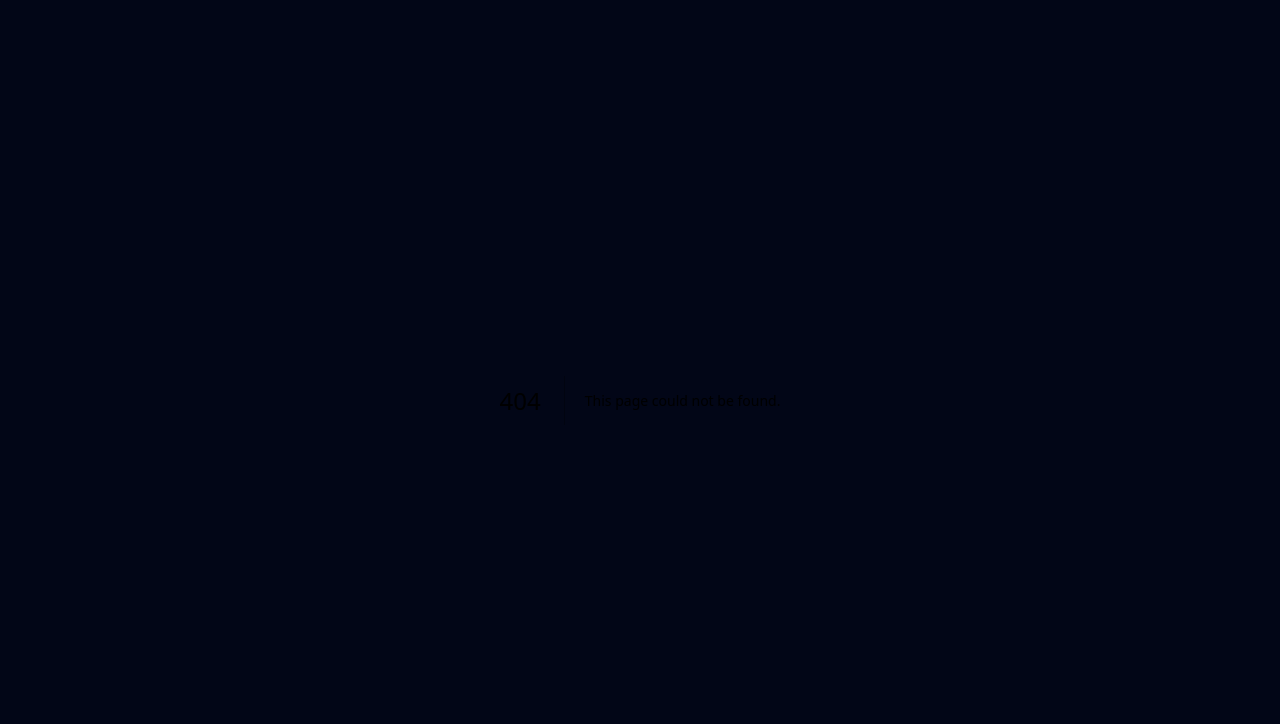
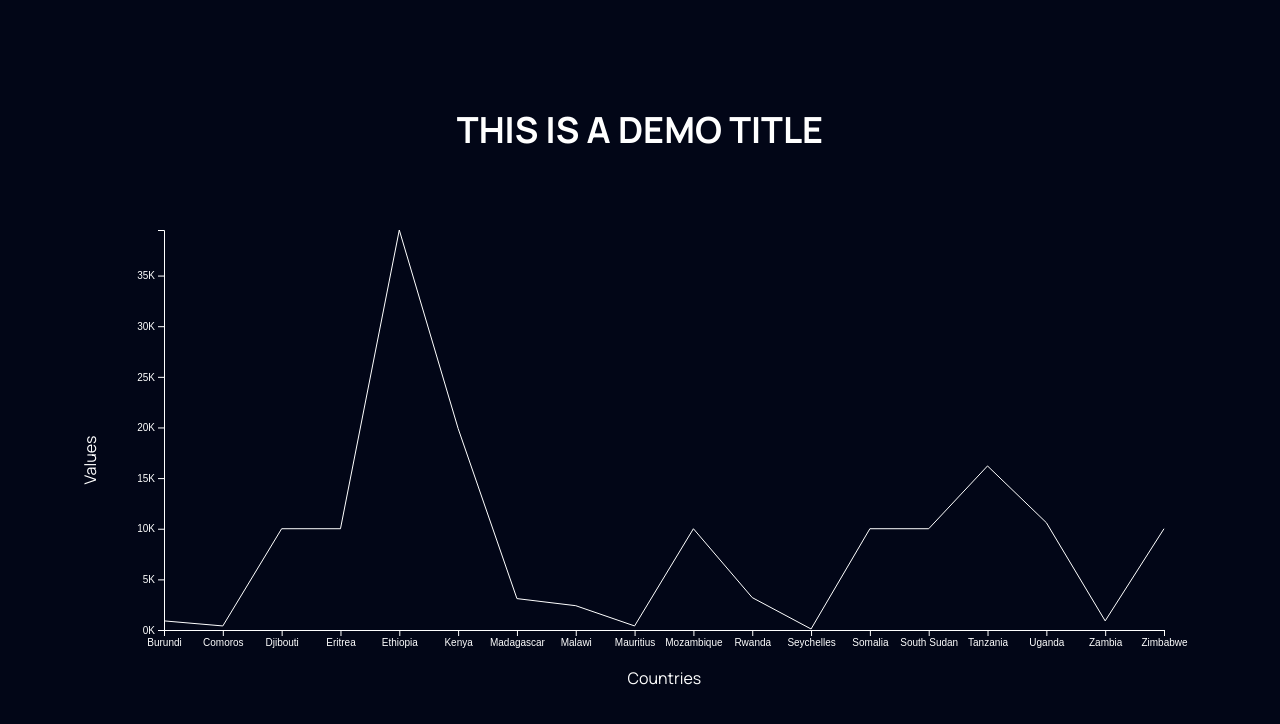
Before and after one commit to shafic-21/data-viz, a Next.js app: page /testLineGraph in a window 1280 px wide. Before the commit this address had no page. Shown: the top 724 px of the page. Built offline with nearby package versions, Linux system fonts and the light colour scheme.

Commit message:
made line graph and modified data

```diff
--- /dev/null
+++ b/app/components/DynamicLineGraph.jsx
@@ -0,0 +1,121 @@
+"use client";
+import React, { useEffect, useRef, useState } from "react";
+import { axisBottom, axisLeft, select, easeElastic } from "d3";
+import { scaleLinear, scaleBand, line, max } from "d3";
+
+const dataset = [
+  //testing with eastern values
+  { name: "Burundi", number: 0.9 },
+  { name: "Comoros", number: 0.4 },
+  { name: "Djibouti", number: 10 },
+  { name: "Eritrea", number: 10 },
+  { name: "Ethiopia", number: 39.5 },
+  { name: "Kenya", number: 19.9 },
+  { name: "Madagascar", number: 3.1 },
+  { name: "Malawi", number: 2.4 },
+  { name: "Mauritius", number: 0.4 },
+  { name: "Mozambique", number: 10 },
+  { name: "Rwanda", number: 3.2 },
+  { name: "Seychelles", number: 0.1 },
+  { name: "Somalia", number: 10 },
+  { name: "South Sudan", number: 10 },
+  { name: "Tanzania", number: 16.2 },
+  { name: "Uganda", number: 10.6 },
+  { name: "Zambia", number: 0.9 },
+  { name: "Zimbabwe", number: 10 },
+];
+
+const DynamicLineGraph = () => {
+  const title = "this is a demo title"; //title
+  const ylabel = "Values";
+  const xlabel = "Countries";
+  const svgRef = useRef(null);
+
+  const [data, setData] = useState(dataset); //for changing the dataset passed
+  const [selection, setSelection] = useState(null);
+
+  const dimensions = {
+    //the actual graph plot
+    charWidth: 1000,
+    charHeight: 400,
+    marginLeft: 50,
+  };
+
+  const maxValue = max(data, (d) => d.number); //dynamic height
+
+  let y = scaleLinear().domain([0, maxValue]).range([dimensions.charHeight, 0]); //vertical scale
+
+  let x = scaleBand() //horizontal scale
+    .domain(data.map((d) => d.name))
+    .range([0, dimensions.charWidth])
+    .paddingInner(1);
+
+  const yAxis = axisLeft(y).tickFormat((d) => `${d}K`); //template string for potential units
+  const xAxis = axisBottom(x);
+
+  useEffect(() => {
+    if (!selection) {
+      setSelection(select(svgRef.current));
+    } else {
+      selection
+        .append("g") //x axis
+        .call(xAxis)
+        .attr(
+          "transform",
+          `translate(${dimensions.marginLeft}, ${dimensions.charHeight})`
+        );
+      selection
+        .append("g") //yaxis
+        .call(yAxis)
+        .attr("transform", `translate(${dimensions.marginLeft})`);
+
+      const Myline = line(
+        //plot
+        (d) => x(d.name),
+        (d) => y(d.number)
+      );
+
+      const defaultline = line(//line before transition
+        (d) => x(d.name),
+        (d) => y(d.number*0)
+      );
+
+      selection //line
+        .append("path")
+        .datum(data)
+        .attr("d", defaultline)
+        .attr("transform", `translate(${dimensions.marginLeft},0)`)
+        .transition()
+        .duration(1000)
+        .attr("fill", "none")
+        .attr("stroke", "white")
+        .attr("stroke-width", 1)
+        .attr("d", Myline)
+        .attr("transform", `translate(${dimensions.marginLeft},0)`);
+    }
+  }, [selection]);
+
+  return (
+    <div className="">
+      {/* chart title */}
+      <h1 className="uppercase text-center mb-20 font-bold text-4xl">
+        {title}
+      </h1>
+      <div className="flex">
+        <div className="flex flex-col justify-center">
+          <h2 className="-rotate-90 h-fit w-full">{ylabel}</h2>
+        </div>
+        <div className="">
+          <svg
+            ref={svgRef}
+            width={dimensions.charWidth + 100}
+            height={dimensions.charHeight + 20}
+          ></svg>
+          <h2 className="text-center mt-4">{xlabel}</h2>
+        </div>
+      </div>
+    </div>
+  );
+};
+
+export default DynamicLineGraph;
--- /dev/null
+++ b/app/testLineGraph/page.jsx
@@ -0,0 +1,33 @@
+import React from 'react'
+import DynamicLineGraph from '../components/DynamicLineGraph'
+const dataset = [
+  //testing with eastern values
+  { name: "Burundi", number: 0.9 },
+  { name: "Comoros", number: 0.4 },
+  { name: "Djibouti", number: 10 },
+  { name: "Eritrea", number: 10 },
+  { name: "Ethiopia", number: 39.5 },
+  { name: "Kenya", number: 19.9 },
+  { name: "Madagascar", number: 3.1 },
+  { name: "Malawi", number: 2.4 },
+  { name: "Mauritius", number: 0.4 },
+  { name: "Mozambique", number: 10 },
+  { name: "Rwanda", number: 3.2 },
+  { name: "Seychelles", number: 0.1 },
+  { name: "Somalia", number: 10 },
+  { name: "South Sudan", number: 10 },
+  { name: "Tanzania", number: 16.2 },
+  { name: "Uganda", number: 10.6 },
+  { name: "Zambia", number: 0.9 },
+  { name: "Zimbabwe", number: 10 },
+];
+
+const page = () => {
+  return (
+    <div className='text-white grid place-items-center h-screen'>
+     <DynamicLineGraph CurrentData={dataset}/>
+    </div>
+  )
+}
+
+export default page
--- a/constants/index.ts
+++ b/constants/index.ts
@@ -101,6 +101,7 @@ export const regionList = [
   },
   {
     id: "northern-africa",
+    name: "Northern Africa",
     countries: [
       { name: "Algeria", image: "/images/algeria.webp" },
       { name: "Chad", image: "/images/chad.webp" },
--- a/tsconfig.json
+++ b/tsconfig.json
@@ -21,6 +21,6 @@
       "@/*": ["./*"]
     }
   },
-  "include": ["next-env.d.ts", "**/*.ts", "**/*.tsx", ".next/types/**/*.ts", "app/components/NewBubbleChart.jsx", "utils/index.js", "app/page.jsx", "app/components/BubbleChart.jsx"],
+  "include": ["next-env.d.ts", "**/*.ts", "**/*.tsx", ".next/types/**/*.ts", "app/components/NewBubbleChart.jsx", "utils/index.js", "app/page.jsx", "app/components/BubbleChart.jsx", "app/components/DynamicLineGraph.jsx"],
   "exclude": ["node_modules"]
 }
```
